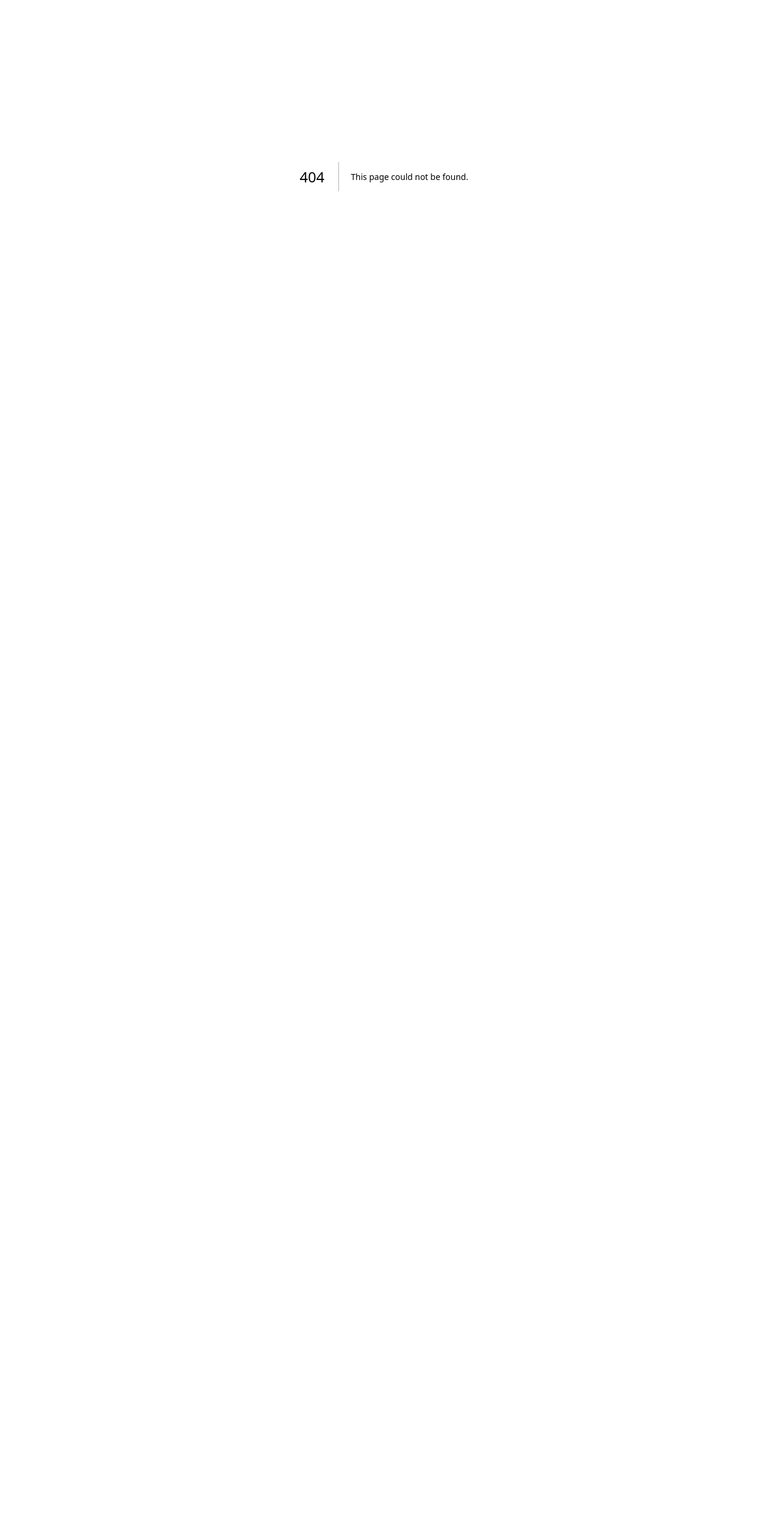
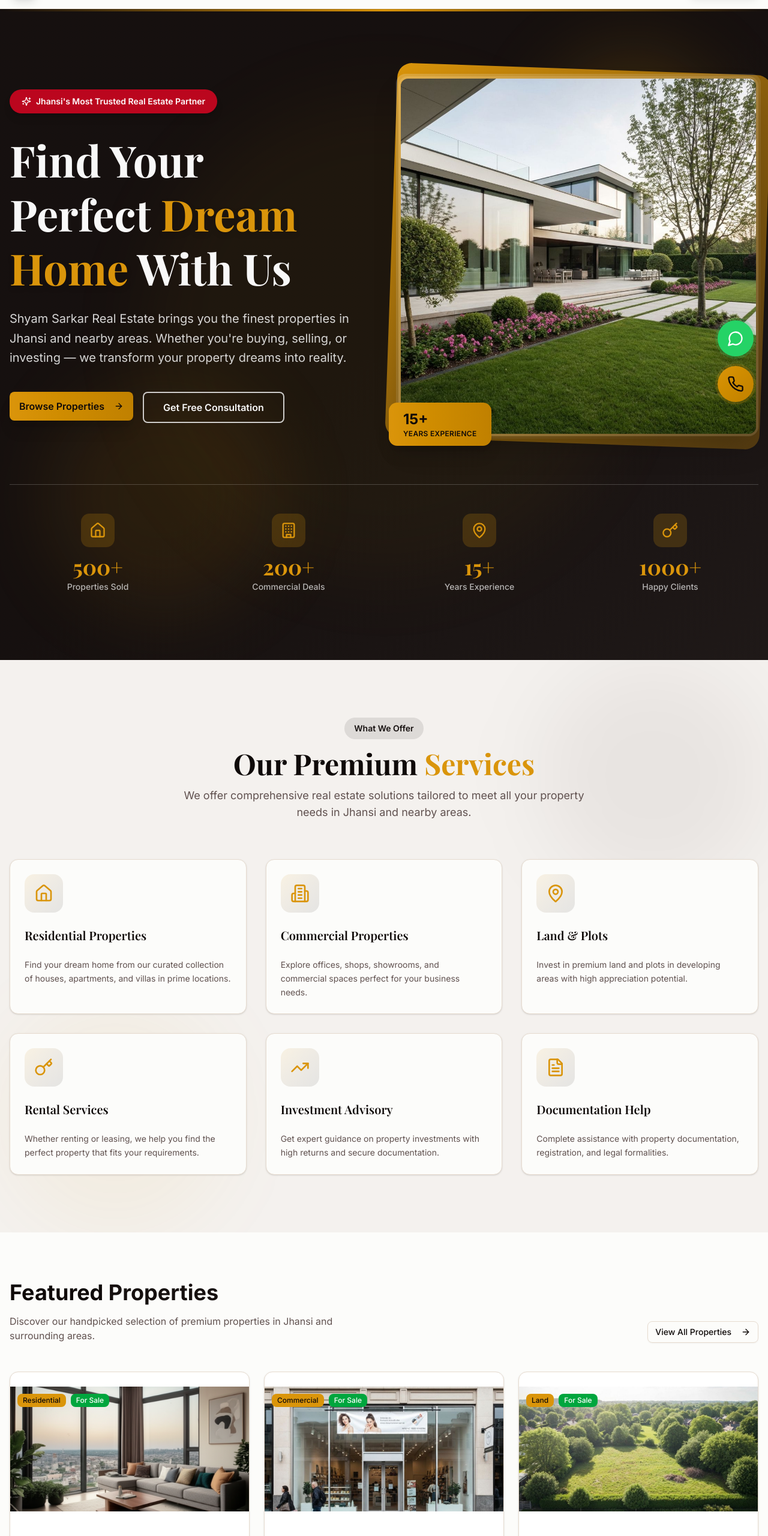
Before and after one commit to debabrata013/real-estate-website, a Next.js app: page /real-estate-website/ in a window 1280 px wide. Before the commit this address had no page. Shown: the part 106-2666 px from the top of the page at 60% size. Before the commit the page ends 800 px from the top, so only its background shows below. Built offline with nearby package versions, Linux system fonts and the light colour scheme; a web font is replaced by a local one.

Commit message:
fix: configure basePath and use next/image for github pages

```diff
--- a/components/cta-section.tsx
+++ b/components/cta-section.tsx
@@ -1,4 +1,5 @@
 import Link from "next/link"
+import Image from "next/image"
 import { Button } from "@/components/ui/button"
 import { Phone, ArrowRight, Sparkles } from "lucide-react"
 
@@ -56,9 +57,11 @@ export function CTASection() {
             <div className="hidden md:block">
               <div className="relative">
                 <div className="absolute -inset-2 bg-gradient-to-br from-secondary/40 to-secondary/10 rounded-2xl rotate-2" />
-                <img
+                <Image
                   src="/happy-family-new-home-keys-handover.jpg"
                   alt="Happy Family with New Home"
+                  width={600}
+                  height={400}
                   className="relative rounded-2xl w-full h-auto shadow-2xl"
                 />
               </div>
--- a/components/featured-properties.tsx
+++ b/components/featured-properties.tsx
@@ -1,4 +1,5 @@
 import Link from "next/link"
+import Image from "next/image"
 import { Button } from "@/components/ui/button"
 import { Card, CardContent } from "@/components/ui/card"
 import { Badge } from "@/components/ui/badge"
@@ -108,9 +109,11 @@ export function FeaturedProperties() {
           {properties.map((property) => (
             <Card key={property.id} className="group overflow-hidden hover:shadow-xl transition-all border-border">
               <div className="relative overflow-hidden">
-                <img
+                <Image
                   src={property.image || "/placeholder.svg"}
                   alt={property.title}
+                  width={400}
+                  height={300}
                   className="w-full h-52 object-cover group-hover:scale-105 transition-transform duration-300"
                 />
                 <div className="absolute top-3 left-3 flex gap-2">
--- a/components/hero-section.tsx
+++ b/components/hero-section.tsx
@@ -1,4 +1,5 @@
 import Link from "next/link"
+import Image from "next/image"
 import { Button } from "@/components/ui/button"
 import { ArrowRight, Home, Building, MapPin, Key, Sparkles } from "lucide-react"
 
@@ -55,9 +56,11 @@ export function HeroSection() {
             <div className="relative">
               <div className="absolute -inset-3 bg-gradient-to-br from-primary via-primary/60 to-primary/30 rounded-3xl rotate-2" />
               <div className="absolute -inset-1 bg-gradient-to-br from-secondary-foreground/20 to-transparent rounded-2xl" />
-              <img
+              <Image
                 src="/luxury-modern-home-exterior-with-beautiful-landsca.jpg"
                 alt="Premium Property"
+                width={800}
+                height={600}
                 className="relative rounded-2xl shadow-2xl w-full h-auto border-4 border-secondary-foreground/10"
               />
               <div className="absolute -bottom-4 -left-4 bg-gradient-to-r from-primary to-[oklch(0.65_0.14_75)] text-primary-foreground px-6 py-3 rounded-xl shadow-xl font-semibold">
--- a/next.config.mjs
+++ b/next.config.mjs
@@ -1,5 +1,7 @@
 /** @type {import('next').NextConfig} */
 const nextConfig = {
+  output: "export",
+  basePath: "/real-estate-website",
   typescript: {
     ignoreBuildErrors: true,
   },
```
